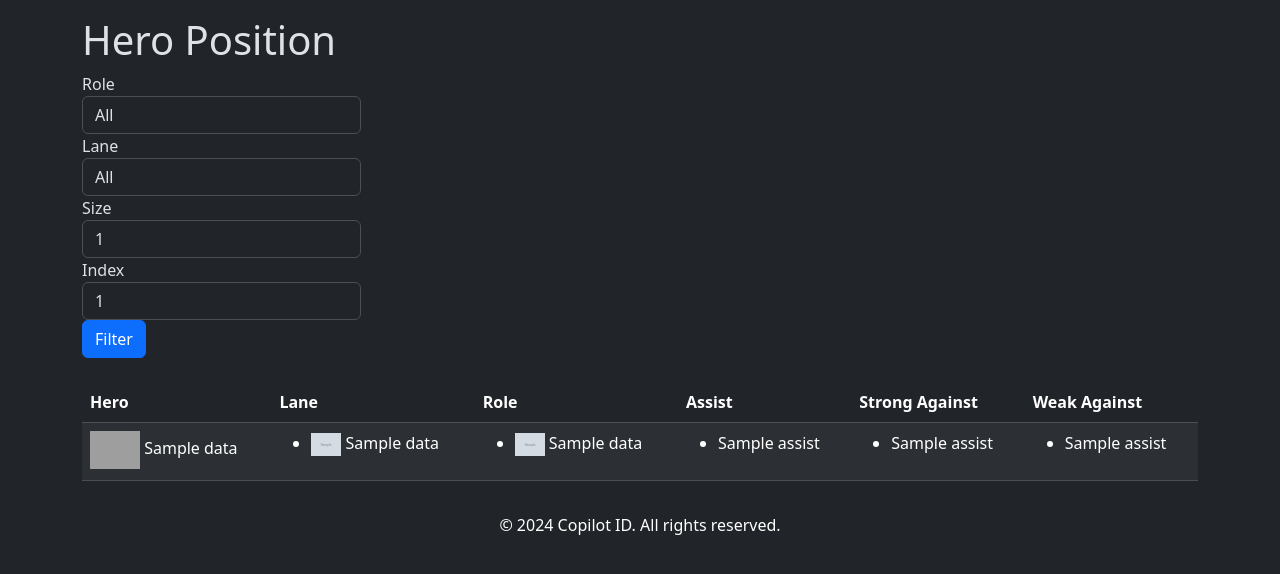
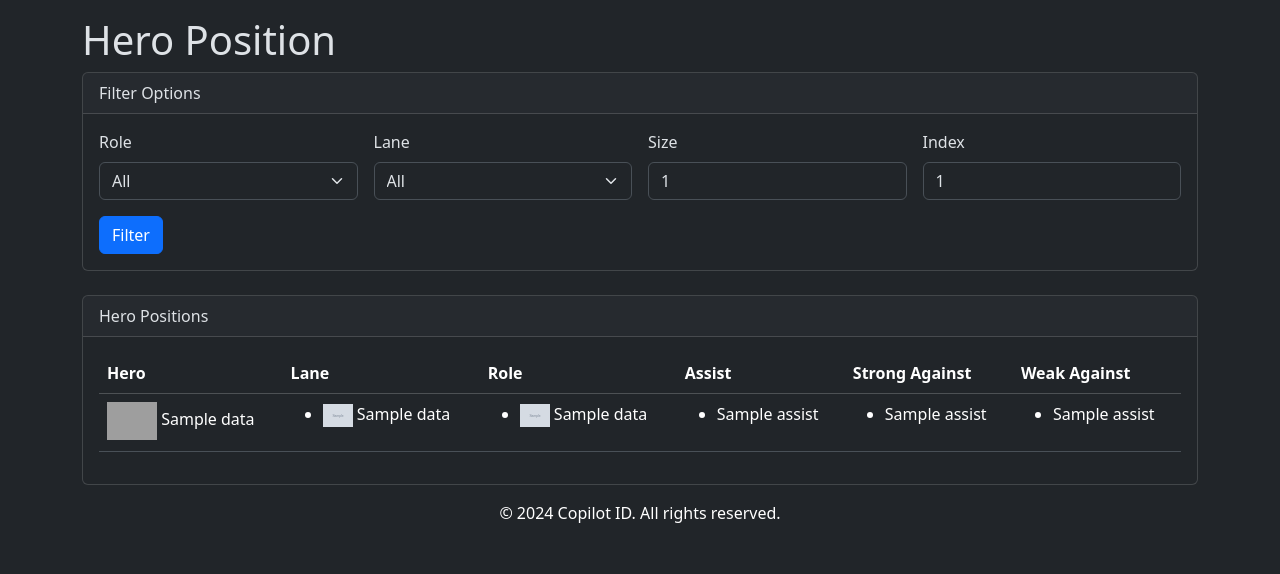
Before and after one commit to ridwaanhall/api-mobilelegends, a Django app: template mlbb_web/templates/mlbb_web/hero-position.html in a window 1280 px wide. Shown: the part 56-630 px from the top of the page. Run offline with Django 4.2, Linux system fonts and the light colour scheme; the template is opened without the code that fills it: most values are stand-ins (such as "Sample title", 1, 10 or a date in 2020); grey boxes marked "Sample" are stand-in pictures; grey boxes are pictures that could not be loaded.

Commit message:
Refactor hero position template to improve layout and enhance filter options

```diff
--- a/mlbb_web/templates/mlbb_web/hero-position.html
+++ b/mlbb_web/templates/mlbb_web/hero-position.html
@@ -3,11 +3,16 @@
 {% block content %}
 <div class="container">
     <h1>Hero Position</h1>
+    <div class="card mb-4">
+        <div class="card-header">
+            Filter Options
+        </div>
+        <div class="card-body">
             <form method="get">
-        <div class="form-row">
-            <div class="form-group col-md-3">
-                <label for="role">Role</label>
-                <select id="role" name="role" class="form-control">
+                <div class="row g-3">
+                    <div class="col-md-3">
+                        <label for="role" class="form-label">Role</label>
+                        <select id="role" name="role" class="form-select">
                             <option value="all" {% if role == 'all' %}selected{% endif %}>All</option>
                             <option value="tank" {% if role == 'tank' %}selected{% endif %}>Tank</option>
                             <option value="fighter" {% if role == 'fighter' %}selected{% endif %}>Fighter</option>
@@ -17,9 +22,9 @@
                             <option value="supp" {% if role == 'supp' %}selected{% endif %}>Support</option>
                         </select>
                     </div>
-            <div class="form-group col-md-3">
-                <label for="lane">Lane</label>
-                <select id="lane" name="lane" class="form-control">
+                    <div class="col-md-3">
+                        <label for="lane" class="form-label">Lane</label>
+                        <select id="lane" name="lane" class="form-select">
                             <option value="all" {% if lane == 'all' %}selected{% endif %}>All</option>
                             <option value="exp" {% if lane == 'exp' %}selected{% endif %}>EXP</option>
                             <option value="mid" {% if lane == 'mid' %}selected{% endif %}>Mid</option>
@@ -28,19 +33,29 @@
                             <option value="gold" {% if lane == 'gold' %}selected{% endif %}>Gold</option>
                         </select>
                     </div>
-            <div class="form-group col-md-3">
-                <label for="size">Size</label>
+                    <div class="col-md-3">
+                        <label for="size" class="form-label">Size</label>
                         <input type="number" id="size" name="size" class="form-control" value="{{ size }}" min="1" max="126">
                     </div>
-            <div class="form-group col-md-3">
-                <label for="index">Index</label>
+                    <div class="col-md-3">
+                        <label for="index" class="form-label">Index</label>
                         <input type="number" id="index" name="index" class="form-control" value="{{ index }}" min="1" max="126">
                     </div>
                 </div>
+                <div class="mt-3">
                     <button type="submit" class="btn btn-primary">Filter</button>
+                </div>
             </form>
-    <table class="table table-striped mt-4">
-        <thead>
+        </div>
+    </div>
+
+    <div class="card mt-4">
+        <div class="card-header">
+            Hero Positions
+        </div>
+        <div class="card-body">
+            <table class="table table-hover">
+                <thead class="table-dark">
                     <tr>
                         <th>Hero</th>
                         <th>Lane</th>
@@ -103,4 +118,6 @@
                 </tbody>
             </table>
         </div>
+    </div>
+</div>
 {% endblock %}
```
Lines whose indentation alone changed are shown as unchanged.
